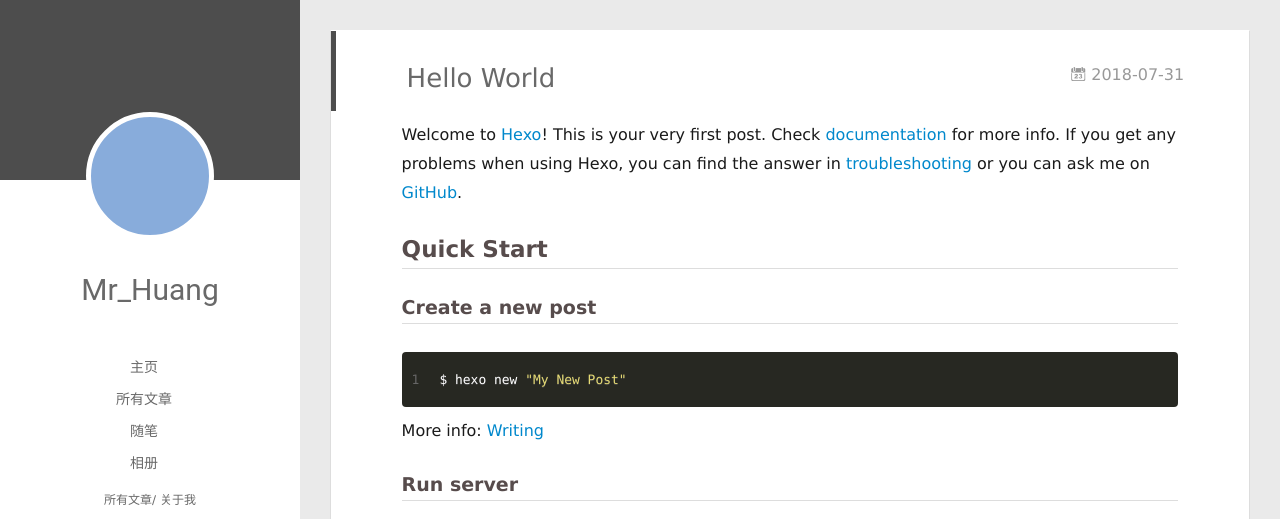
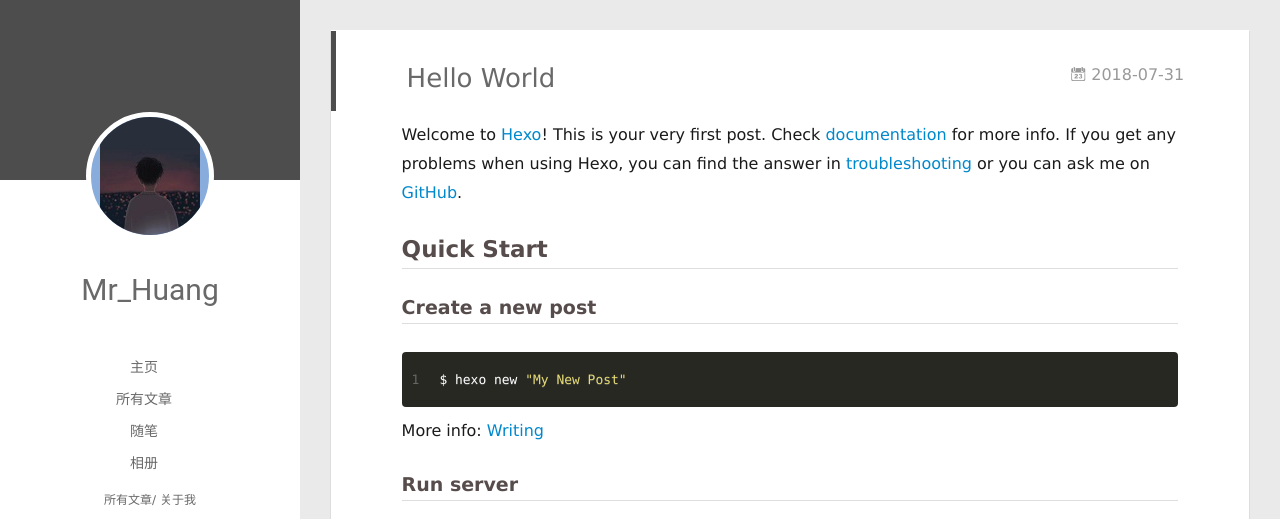
Before and after one commit to cx-code/cx-code.github.io, a plain HTML site: page 2018/07/31/hello-world/index.html in a window 1280 px wide. Shown: the top 519 px of the page. Drawn offline with Linux system fonts and the light colour scheme; no server answers.

Commit message:
Site updated: 2018-08-06 10:40:31

```diff
--- a/2018/07/31/hello-world/index.html
+++ b/2018/07/31/hello-world/index.html
@@ -47,7 +47,7 @@
 <div class="intrude-less">
 	<header id="header" class="inner">
 		<a href="/" class="profilepic">
-			<img src="" class="js-avatar">
+			<img src="/assets/img/head.jpg" class="js-avatar">
 		</a>
 		<hgroup>
 		  <h1 class="header-author"><a href="/">Mr_Huang</a></h1>
@@ -105,7 +105,7 @@
 	<div class="intrude-less">
 		<header id="header" class="inner">
 			<div class="profilepic">
-				<img src="" class="js-avatar">
+				<img src="/assets/img/head.jpg" class="js-avatar">
 			</div>
 			<hgroup>
 			  <h1 class="header-author js-header-author">Mr_Huang</h1>
--- /dev/null
+++ b/content.json
@@ -0,0 +1 @@
+[{"title":"Hello World","date":"2018-07-31T07:24:45.335Z","path":"2018/07/31/hello-world/","tags":[]}]
```
Also changed, not shown: archives/2018/07/index.html (+2 -2 lines), archives/2018/index.html (+2 -2 lines), archives/index.html (+2 -2 lines), index.html (+2 -2 lines), assets/img/head.jpg (added), 微信图片_20180801161509.jpg (added).
